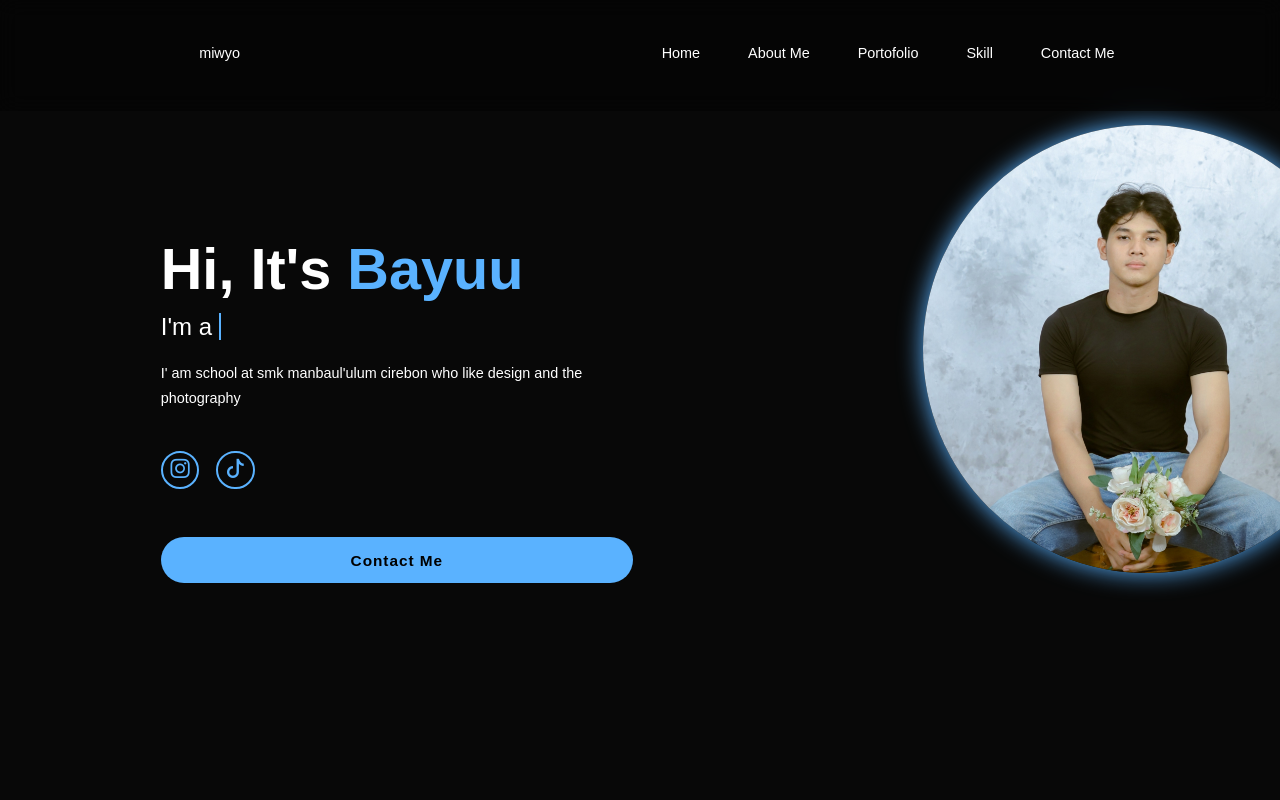
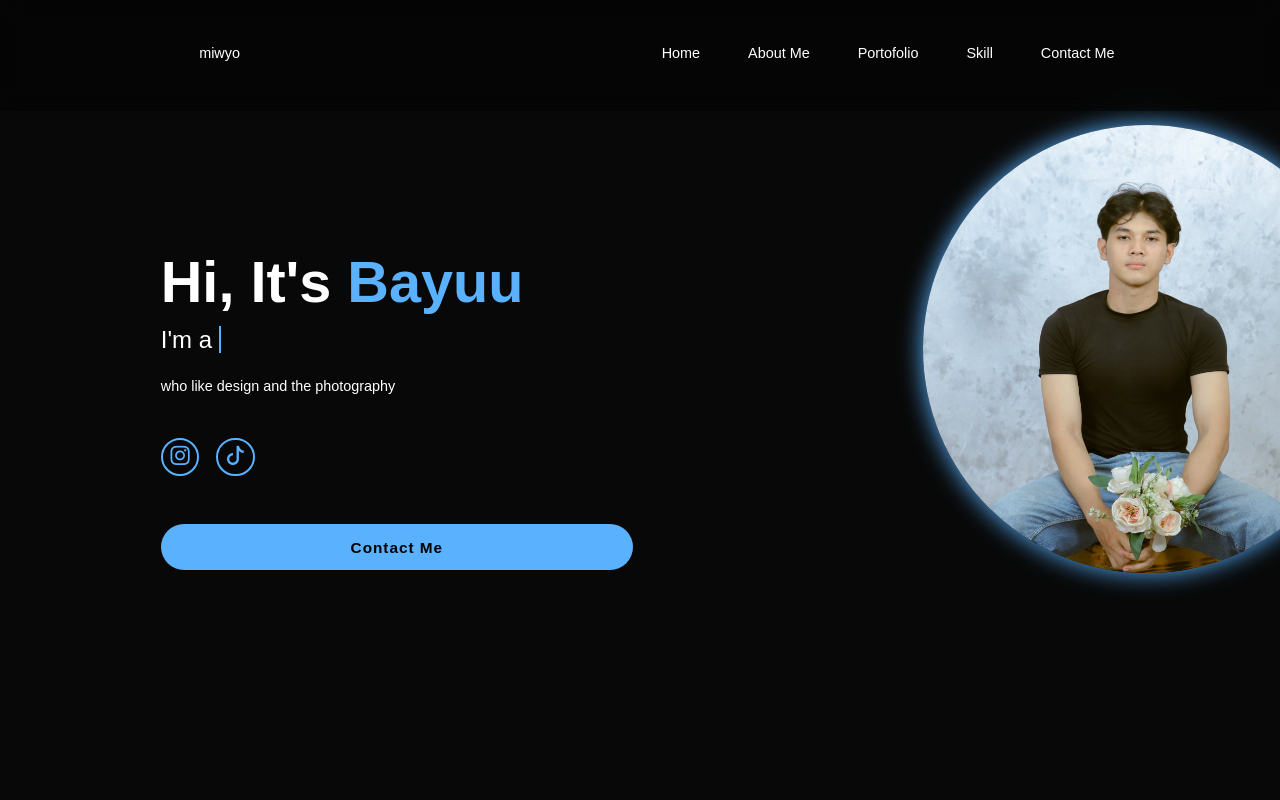
Before and after one commit to apalahdiako/miwyooo, a plain HTML site: page index.html in a window 1280 px wide. Shown: the top 800 px of the page. Drawn offline with nearby package versions, Linux system fonts and the light colour scheme.

Commit message:
Update index.html

```diff
--- a/index.html
+++ b/index.html
@@ -38,7 +38,7 @@
                     <div class="home-content">
                         <h1>Hi, It's <span>Bayuu</span></h1>
                         <h3 class="text-animation">I'm a <span></span></h3>
-                        <p>I' am school at smk manbaul'ulum cirebon who like design and the photography </p>
+                        <p>who like design and the photography </p>
                     </div>
                     <div class="social-icon">
                         <a href="https://www.instagram.com/miwyo_/profilecard/?igsh=NHpvZTYxMnBsa2dn"><i
```
